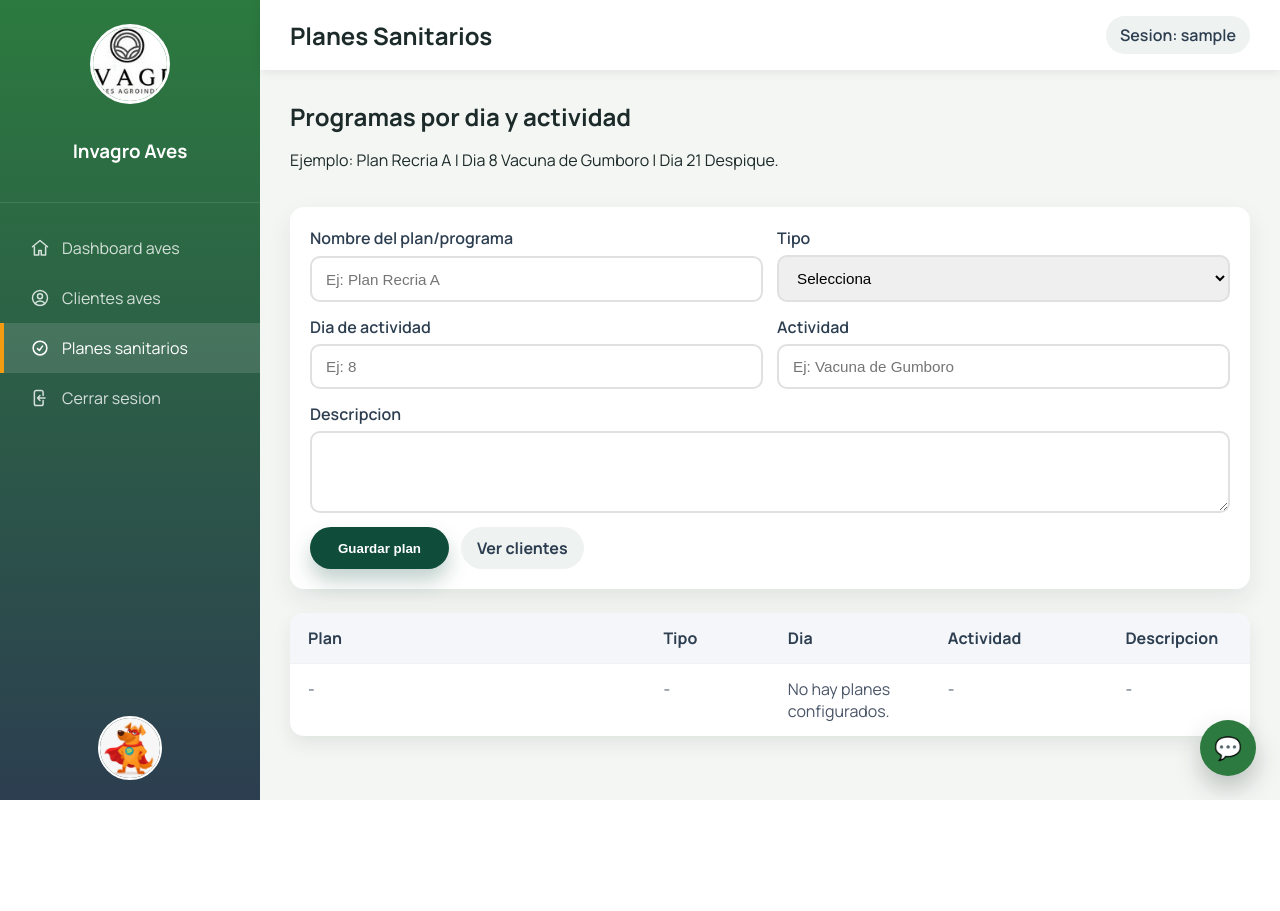
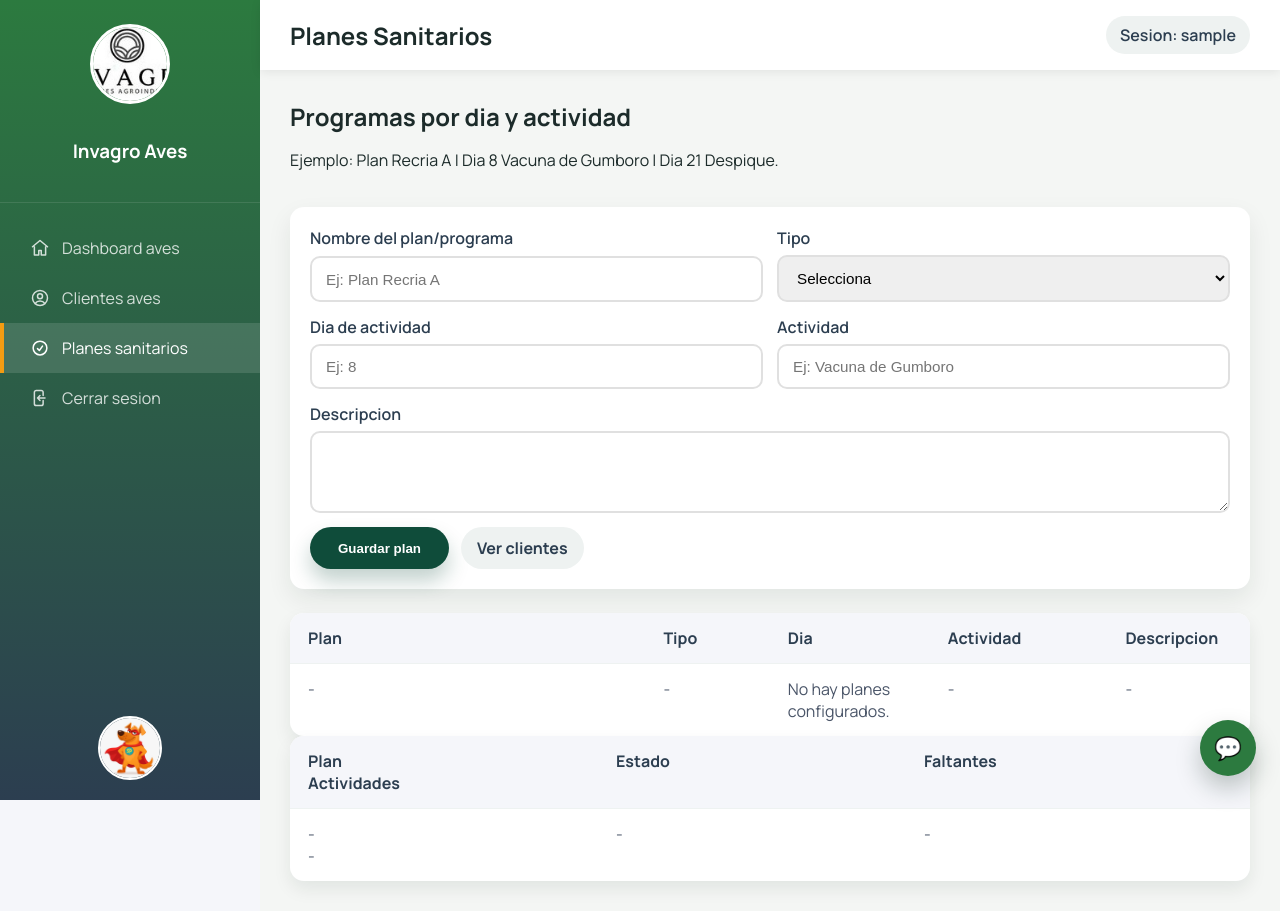
Before and after one commit to Luisfer8904/Sistema-de-facturacion-Invagro, a Flask app: page /aves/planes in a window 1280 px wide. Before the commit the page ends 800 px from the top, so only its background shows below. Run offline with Flask 3, Linux system fonts and the light colour scheme; the visitor is signed in with stand-in values (Sample User, id 1); data that the repository does not hold is empty; parts of the project's set-up code (start-up, migrations or seed data) failed here and were passed over.

Commit message:
Validar planes avicolas completos y evitar dias duplicados

```diff
--- a/backend/app.py
+++ b/backend/app.py
@@ -1544,6 +1544,41 @@ def create_app():
         }
         return labels.get(plan_type, "Actividad")
 
+    def build_aves_plan_groups(planes_rows):
+        required_types = ("vacunacion", "despique", "desparasitacion")
+        groups = {}
+        for plan_row in planes_rows:
+            plan_name = (plan_row.plan_nombre or "").strip()
+            if not plan_name:
+                continue
+            group = groups.setdefault(
+                plan_name,
+                {
+                    "name": plan_name,
+                    "types": set(),
+                    "activities_count": 0,
+                },
+            )
+            if plan_row.tipo:
+                group["types"].add(plan_row.tipo)
+            group["activities_count"] += 1
+
+        result = []
+        for plan_name, group in groups.items():
+            missing_types = [plan_type for plan_type in required_types if plan_type not in group["types"]]
+            result.append(
+                {
+                    "name": plan_name,
+                    "is_complete": len(missing_types) == 0,
+                    "missing_types": missing_types,
+                    "missing_labels": [aves_plan_type_label(plan_type) for plan_type in missing_types],
+                    "activities_count": group["activities_count"],
+                }
+            )
+
+        result.sort(key=lambda item: item["name"].lower())
+        return result
+
     def build_aves_upcoming_activities(limit=None, days_ahead=None):
         today = datetime.utcnow().date()
         try:
@@ -1751,17 +1786,16 @@ def create_app():
 
         error = None
         plan_names = []
+        incomplete_plan_groups = []
         try:
-            plan_names = [
-                row[0]
-                for row in db.session.query(AvesPlan.plan_nombre)
-                .filter(AvesPlan.activo.is_(True))
-                .filter(AvesPlan.plan_nombre.isnot(None))
-                .distinct()
-                .order_by(AvesPlan.plan_nombre.asc())
+            all_active_plan_rows = (
+                AvesPlan.query.filter_by(activo=True)
+                .order_by(AvesPlan.plan_nombre.asc(), AvesPlan.edad_dias.asc(), AvesPlan.tipo.asc())
                 .all()
-                if row[0]
-            ]
+            )
+            plan_groups = build_aves_plan_groups(all_active_plan_rows)
+            plan_names = [group["name"] for group in plan_groups if group["is_complete"]]
+            incomplete_plan_groups = [group for group in plan_groups if not group["is_complete"]]
         except SQLAlchemyError:
             db.session.rollback()
             if not error:
@@ -1789,7 +1823,7 @@ def create_app():
 
             if not error:
                 if plan_nombre not in plan_names:
-                    error = "Selecciona un plan valido para el cliente."
+                    error = "Selecciona un plan valido y completo (vacunacion, despique, desparasitacion)."
 
             if not error:
                 try:
@@ -1901,6 +1935,7 @@ def create_app():
             clientes=clientes_view,
             planes_activos_count=len(plan_names),
             planes_nombres=plan_names,
+            planes_incompletos=incomplete_plan_groups,
         )
 
     @app.route("/aves/planes", methods=["GET", "POST"])
@@ -1925,6 +1960,23 @@ def create_app():
                         raise ValueError
                 except ValueError:
                     error = "El dia de actividad debe ser un numero positivo."
+
+            if not error:
+                try:
+                    same_day = (
+                        AvesPlan.query.filter(
+                            AvesPlan.activo.is_(True),
+                            AvesPlan.plan_nombre == plan_nombre,
+                            AvesPlan.edad_dias == edad_dias,
+                        ).first()
+                    )
+                    if same_day:
+                        error = (
+                            f"Ya existe una actividad para el dia {edad_dias} en el plan '{plan_nombre}'."
+                        )
+                except SQLAlchemyError:
+                    db.session.rollback()
+                    error = "No se pudo validar el dia de actividad del plan."
 
             if not error:
                 try:
@@ -1973,12 +2025,14 @@ def create_app():
             }
             for plan_aves in planes_raw
         ]
+        plan_groups = build_aves_plan_groups(planes_raw)
 
         return render_template(
             "aves_planes.html",
             user=session["user"],
             error=error,
             planes=planes_view,
+            plan_groups=plan_groups,
         )
 
     @app.get("/logout")
--- a/backend/templates/aves_planes.html
+++ b/backend/templates/aves_planes.html
@@ -115,6 +115,44 @@
             </div>
           {% endif %}
         </section>
+
+        <section class="module-table">
+          <div class="table-header table-four">
+            <span>Plan</span>
+            <span>Estado</span>
+            <span>Faltantes</span>
+            <span>Actividades</span>
+          </div>
+          {% if plan_groups %}
+            {% for group in plan_groups %}
+              <div class="table-row table-four">
+                <span><strong>{{ group.name }}</strong></span>
+                <span>
+                  {% if group.is_complete %}
+                    <span class="aves-type-badge">Completo</span>
+                  {% else %}
+                    Incompleto
+                  {% endif %}
+                </span>
+                <span>
+                  {% if group.is_complete %}
+                    -
+                  {% else %}
+                    {{ group.missing_labels|join(", ") }}
+                  {% endif %}
+                </span>
+                <span>{{ group.activities_count }}</span>
+              </div>
+            {% endfor %}
+          {% else %}
+            <div class="table-row table-four">
+              <span>-</span>
+              <span>-</span>
+              <span>-</span>
+              <span>-</span>
+            </div>
+          {% endif %}
+        </section>
       </main>
     </div>
   </div>
```
Also changed, not shown: backend/templates/aves_clientes.html (+20 -0 lines).
